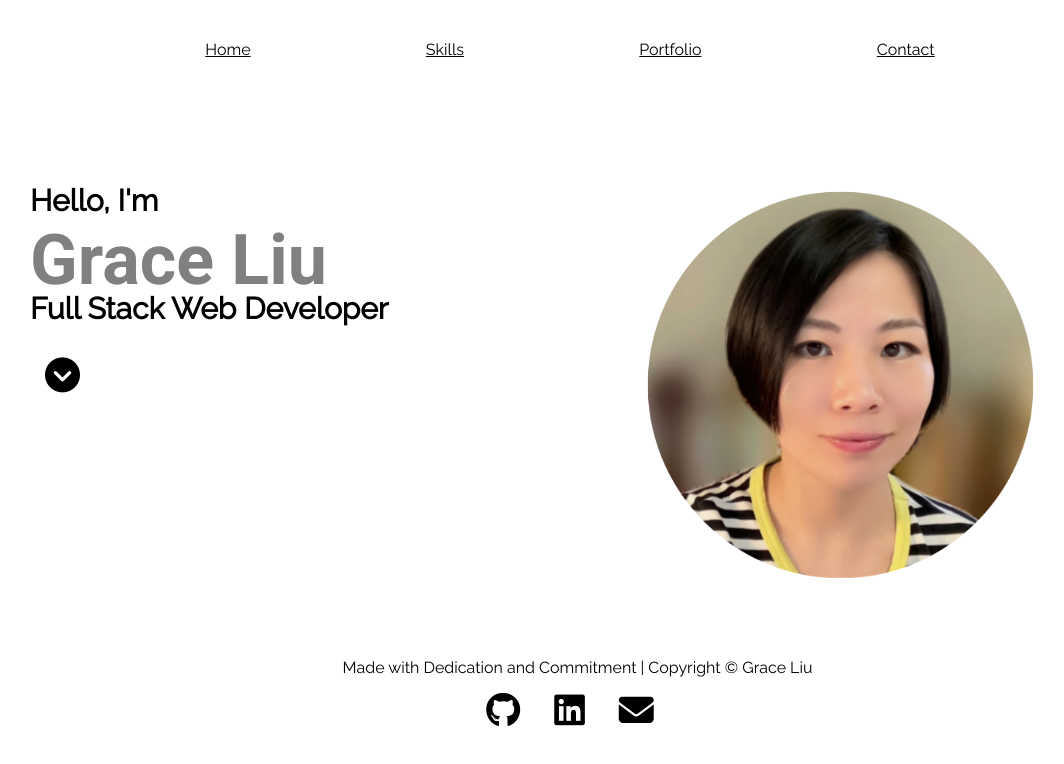
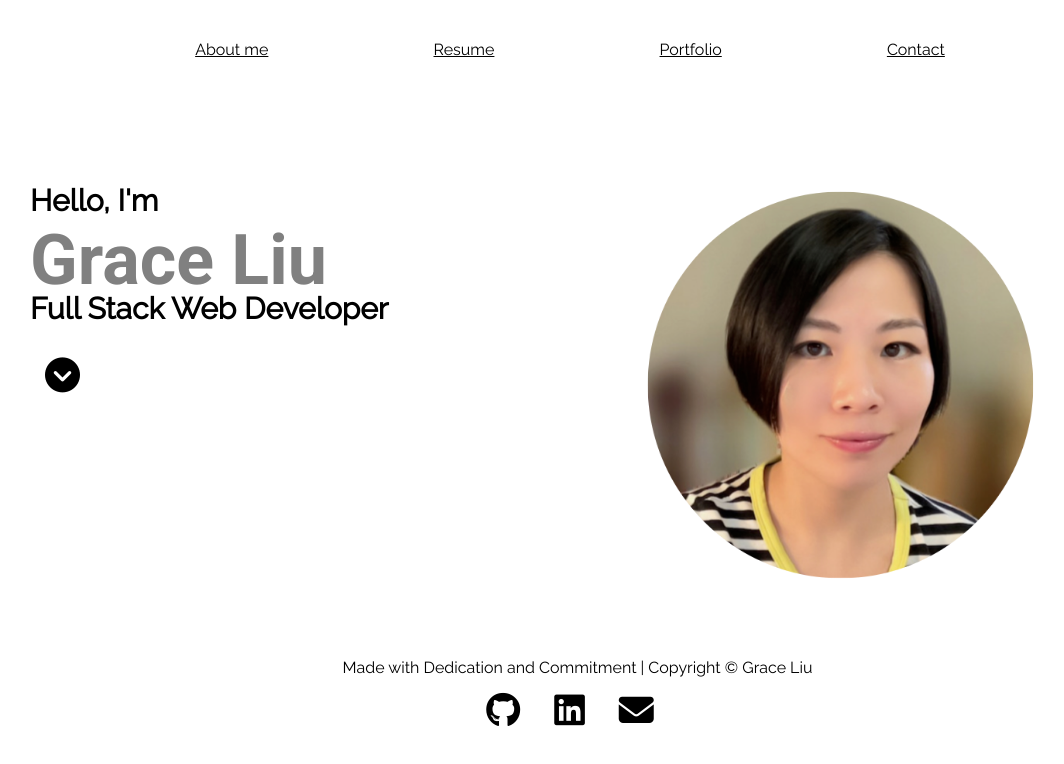
Before and after one commit to mavisyupyup1/react-portfolio, a React (Create React App) app: page / in a window 1280 px wide. Shown: the top 764 px of the page, without its empty margins (70-1134 px from the left). Built offline with nearby package versions, Linux system fonts and the light colour scheme; a web font is replaced by a local one.

Commit message:
changed skill to resume.added pdf dwonload

```diff
--- a/package.json
+++ b/package.json
@@ -41,5 +41,8 @@
       "last 1 firefox version",
       "last 1 safari version"
     ]
+  },
+  "devDependencies": {
+    "gh-pages": "^3.2.3"
   }
 }
--- a/src/App.js
+++ b/src/App.js
@@ -3,9 +3,9 @@ import Nav from './components/Nav'
 import Portfolio  from './components/Portfolio';
 import Contact from './components/Contact'
 import Footer from './components/Footer';
-import Skills from './components/Skills';
-import Home from './components/Home';
+import Resume from './components/Resume';
 import './App.css'
+import About from './components/About';
 function App() {
     const [currentPage, setCurrentPage] = useState('');
 
@@ -16,10 +16,10 @@ function App() {
       if (currentPage === 'Portfolio') {
         return <Portfolio />;
       }
-      if (currentPage === 'Skills') {
-        return <Skills/>;
+      if (currentPage === 'Resume') {
+        return <Resume/>;
       }
-      return <Home />;
+      return <About/>;
     };
 
     const handlePageChange = (page) => setCurrentPage(page);
--- a/src/components/Home/index.js
+++ b/src/components/About/index.js
@@ -1,7 +1,7 @@
 import React ,{useState}from "react";
 import './style.css'
 import coverImage from "../../assets/cover/image-1.PNG"
-function Home(){
+function About(){
     const [showMore, setShowMore] = useState(false);
     const text = "I am the Director of Research Data Operations in Psychiatry at Columbia University. I provide comprehensive data services to researchers and my knowledge as a developer brings more flexibilities and customizations to my data solutions. In my spare time, I enjoying baking bread and playing cello with my children. Our favorite pieces are Bach's Cello Suites. My favorite recipe is the Pullman Sandwich Bread."
     return(
@@ -22,4 +22,4 @@ function Home(){
         </div>
     )
 }
-export default Home
+export default About
--- a/src/components/Nav/index.js
+++ b/src/components/Nav/index.js
@@ -7,19 +7,19 @@ function Nav({ currentPage, handlePageChange }) {
 
         <li>
         <a
-          href="#Home"
-          onClick={() => handlePageChange('Home')}
-          className={currentPage === 'Home' ? 'nav-link active' : 'nav-link'}
-        >Home </a>
+          href="#About"
+          onClick={() => handlePageChange('About')}
+          className={currentPage === 'About' ? 'nav-link active' : 'nav-link'}
+        >About me </a>
       </li>
 
       <li>
           <a
-          href="#Skills"
-          onClick={() => handlePageChange('Skills')}
-        className={currentPage === 'Skills' ? 'nav-link active' : 'nav-link'}
+          href="#Resume"
+          onClick={() => handlePageChange('Resume')}
+        className={currentPage === 'Resume' ? 'nav-link active' : 'nav-link'}
         >
-          Skills
+          Resume
         </a>
       </li>
 
--- a/src/components/Portfolio/index.js
+++ b/src/components/Portfolio/index.js
@@ -82,7 +82,7 @@ gitRepo:"http://mavisyupyup1.github.io/photo-port",
                             <i className="fas fa-laptop-code"></i></a>
                         <a href={project[0].gitRepo}  target="_blank" className="btn" rel="noreferrer">
                             <i className="fab fa-github"></i></a>
-                            <a href={project[0].videoDemo}  className="btn" rel="noreferrer">
+                            <a href={project[0].videoDemo}  className="btn" target="_blank" rel="noreferrer">
                             <i className="fa-solid fa-video"></i></a>
                     </div>
   </Card.Body>
@@ -105,7 +105,7 @@ gitRepo:"http://mavisyupyup1.github.io/photo-port",
                             <i className="fas fa-laptop-code"></i></a>
                         <a href={project[1].gitRepo}  target="_blank" className="btn" rel="noreferrer">
                             <i className="fab fa-github"></i></a>
-                            <a href={project[1].videoDemo}  className="btn" rel="noreferrer">
+                            <a href={project[1].videoDemo}  className="btn" target="_blank" rel="noreferrer">
                             <i className="fa-solid fa-video"></i></a>
                     </div>
   </Card.Body>
@@ -128,7 +128,7 @@ gitRepo:"http://mavisyupyup1.github.io/photo-port",
                             <i className="fas fa-laptop-code"></i></a>
                         <a href={project[2].gitRepo}  target="_blank" className="btn" rel="noreferrer">
                             <i className="fab fa-github"></i></a>
-                            <a href={project[2].videoDemo}  className="btn" rel="noreferrer">
+                            <a href={project[2].videoDemo}  className="btn" target="_blank" rel="noreferrer">
                             <i className="fa-solid fa-video"></i></a>
                     </div>
   </Card.Body>
@@ -151,7 +151,7 @@ gitRepo:"http://mavisyupyup1.github.io/photo-port",
                             <i className="fas fa-laptop-code"></i></a>
                         <a href={project[3].gitRepo}  target="_blank" className="btn" rel="noreferrer">
                             <i className="fab fa-github"></i></a>
-                            <a href={project[3].videoDemo}  className="btn" rel="noreferrer">
+                            <a href={project[3].videoDemo}  className="btn" target="_blank" rel="noreferrer">
                             <i className="fa-solid fa-video"></i></a>
                     </div>
   </Card.Body>
@@ -174,7 +174,7 @@ gitRepo:"http://mavisyupyup1.github.io/photo-port",
                             <i className="fas fa-laptop-code"></i></a>
                         <a href={project[4].gitRepo}  target="_blank" className="btn" rel="noreferrer">
                             <i className="fab fa-github"></i></a>
-                            <a href={project[4].videoDemo}  className="btn" rel="noreferrer">
+                            <a href={project[4].videoDemo}  className="btn"target="_blank" rel="noreferrer">
                             <i className="fa-solid fa-video"></i></a>
                     </div>
   </Card.Body>
@@ -197,7 +197,7 @@ gitRepo:"http://mavisyupyup1.github.io/photo-port",
                             <i className="fas fa-laptop-code"></i></a>
                         <a href={project[5].gitRepo}  target="_blank" className="btn" rel="noreferrer">
                             <i className="fab fa-github"></i></a>
-                            <a href={project[5].videoDemo}  className="btn" rel="noreferrer">
+                            <a href={project[5].videoDemo}  className="btn" target="_blank" rel="noreferrer">
                             <i className="fa-solid fa-video"></i></a>
                     </div>
   </Card.Body>
--- a/src/components/Skills/index.js
+++ b/src/components/Resume/index.js
@@ -1,14 +1,17 @@
 import React from 'react';
 import'./style.css'
-export const Skills = () => {
+import file from '../../assets/files/GraceLiu_Resume.pdf'
+export const Resume = () => {
     return (
         <div className="about">
-            <div className='intro'>
-            <h1 className="my-10">Nice to meet you!</h1>
-           I am Grace,a full-stack web developer.
-           I provide comprehensive data services to researchers and my knowledge as a developer brings out of the box customizations to my data solutions.
+              <div className='intro'>
+            <h2 className="my-10">Nice to meet you!</h2>
+            Check out my resume
+            <a href={file} download>
+            <i class="fa-solid fa-file-pdf"></i></a>
              </div>
-            <h1 className="mt-5">Skills</h1>
+             <i class="fa-solid fa-code"></i>
+            <h1 className="mt-5 text-center">Technical Skills</h1>
             <div className="content">
                 <div>
                     <strong>Languages</strong>
@@ -45,4 +48,4 @@ export const Skills = () => {
     )
 }
 
-export default Skills;
+export default Resume;
--- a/src/components/Skills/style.css
+++ b/src/components/Resume/style.css
@@ -1,6 +1,7 @@
 .about {
     flex-grow: 1;
     color: black;
+    text-align: center;
 }
 
 h1 {
@@ -27,6 +28,7 @@ h2 {
     font-size: 16px;
     grid-template-columns: 1fr 1fr;
     color: black;
+    text-align: center;
 }
 
 .content div {
```
Also changed, not shown: src/components/About/style.css (renamed from src/components/Home/style.css), 1 other file (tests, documents, lock files or other folders).
